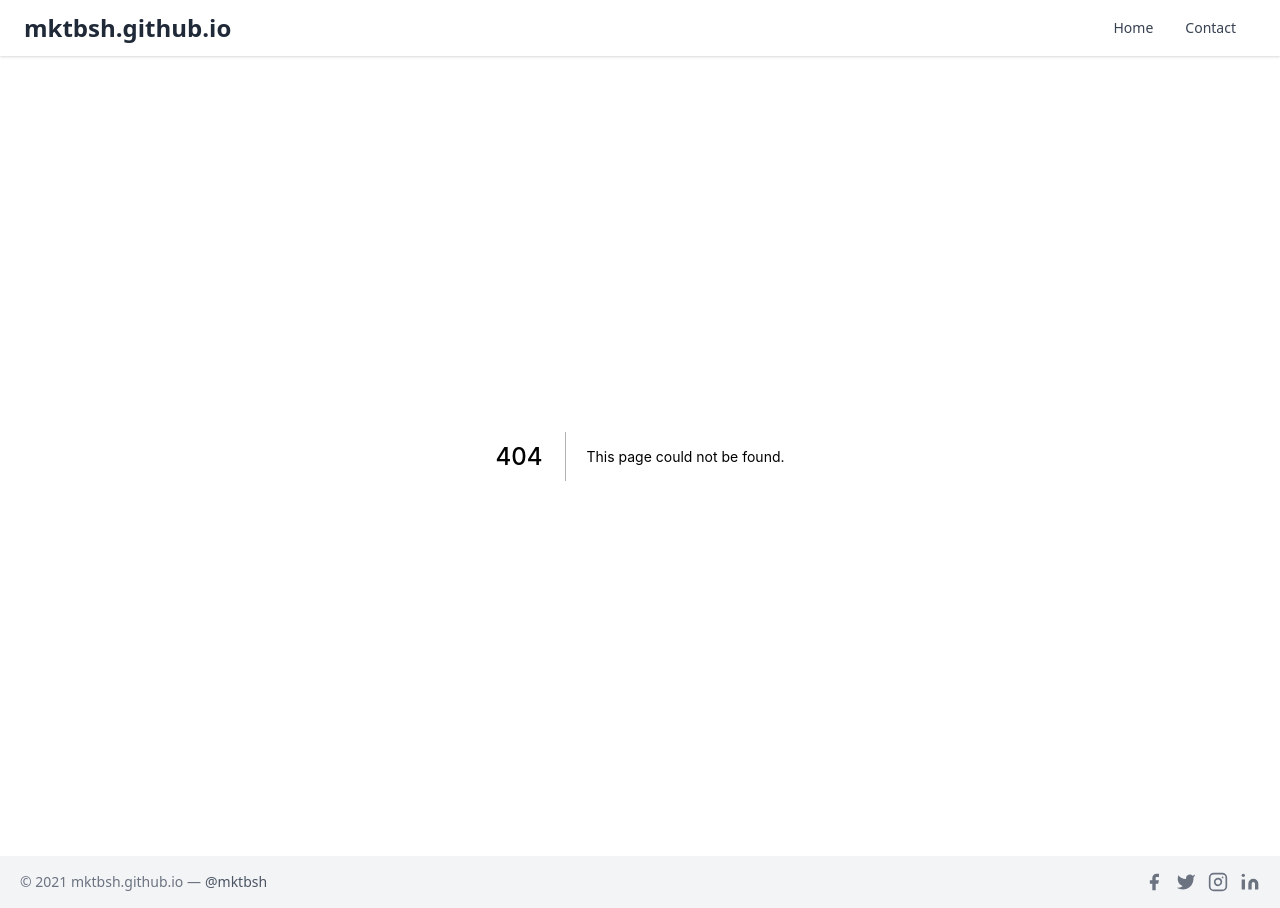
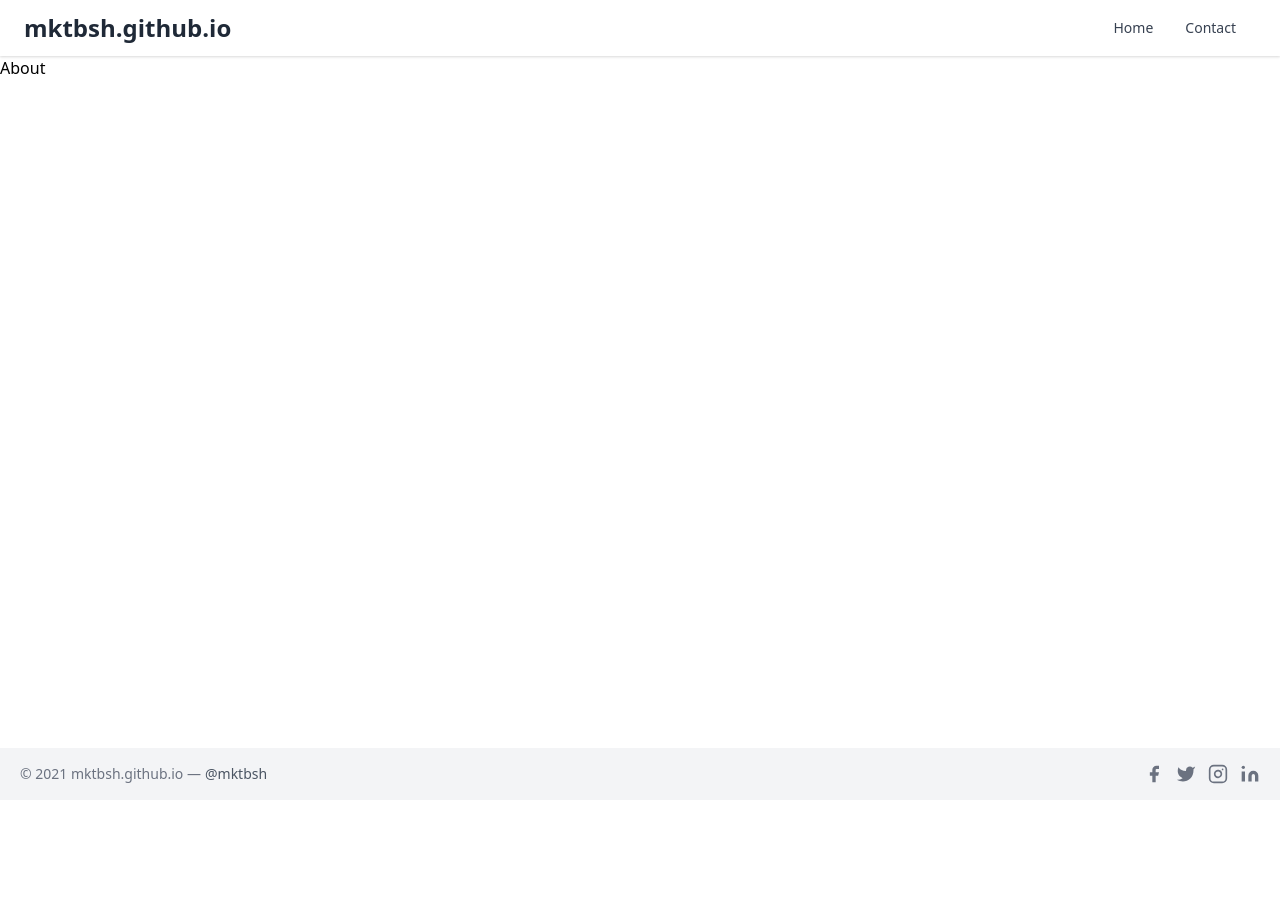
Before and after one commit to mktbsh/mktbsh.github.io, a Next.js app: page /about in a window 1280 px wide. Before the commit this address had no page. After the commit the page ends 800 px from the top, so only its background shows below. Built offline with nearby package versions, Linux system fonts and the light colour scheme.

Commit message:
Create about.tsx
Aboutページの作成

```diff
--- /dev/null
+++ b/src/pages/about.tsx
@@ -0,0 +1,34 @@
+// import fs from "fs";
+
+// import { NextPage, GetStaticProps } from "next";
+// import "zenn-content-css";
+// import markdownToHtml from "zenn-markdown-html";
+
+// type StaticProps = {
+//   about: string;
+// };
+
+// const About: NextPage<StaticProps> = ({ about }) => {
+//   return (
+//     <article
+//       className="znc mx-auto my-8 w-10/12"
+//       dangerouslySetInnerHTML={{ __html: about }}
+//     />
+//   );
+// };
+
+// export const getStaticProps: GetStaticProps = async () => {
+//   const content = fs.readFileSync(process.cwd() + "/docs/about.md", "utf8");
+//   const about = await markdownToHtml(content);
+//   return {
+//     props: {
+//       about: about,
+//     },
+//   };
+// };
+
+const About = () => {
+  return <h1>About</h1>;
+};
+
+export default About;
```
